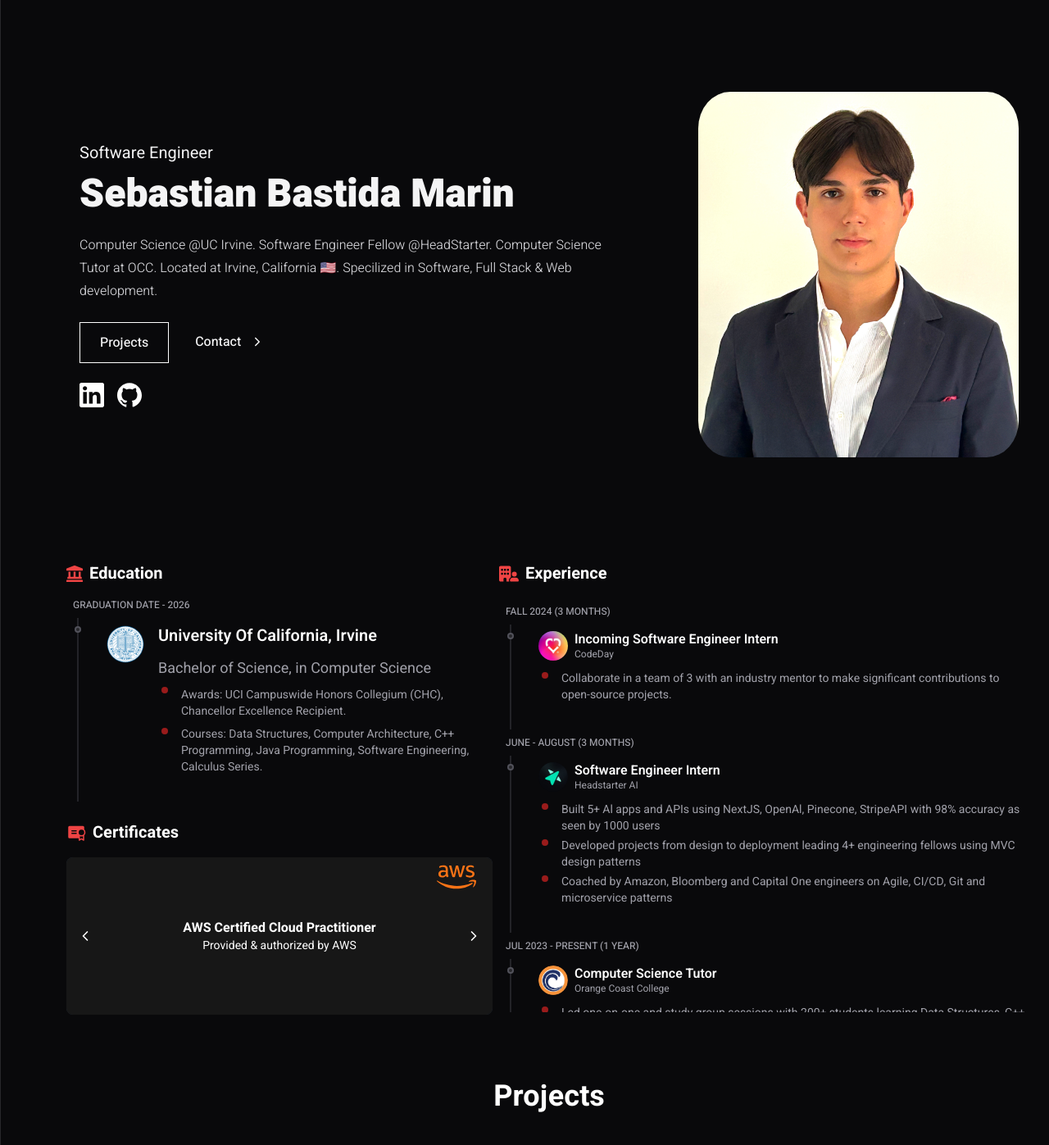
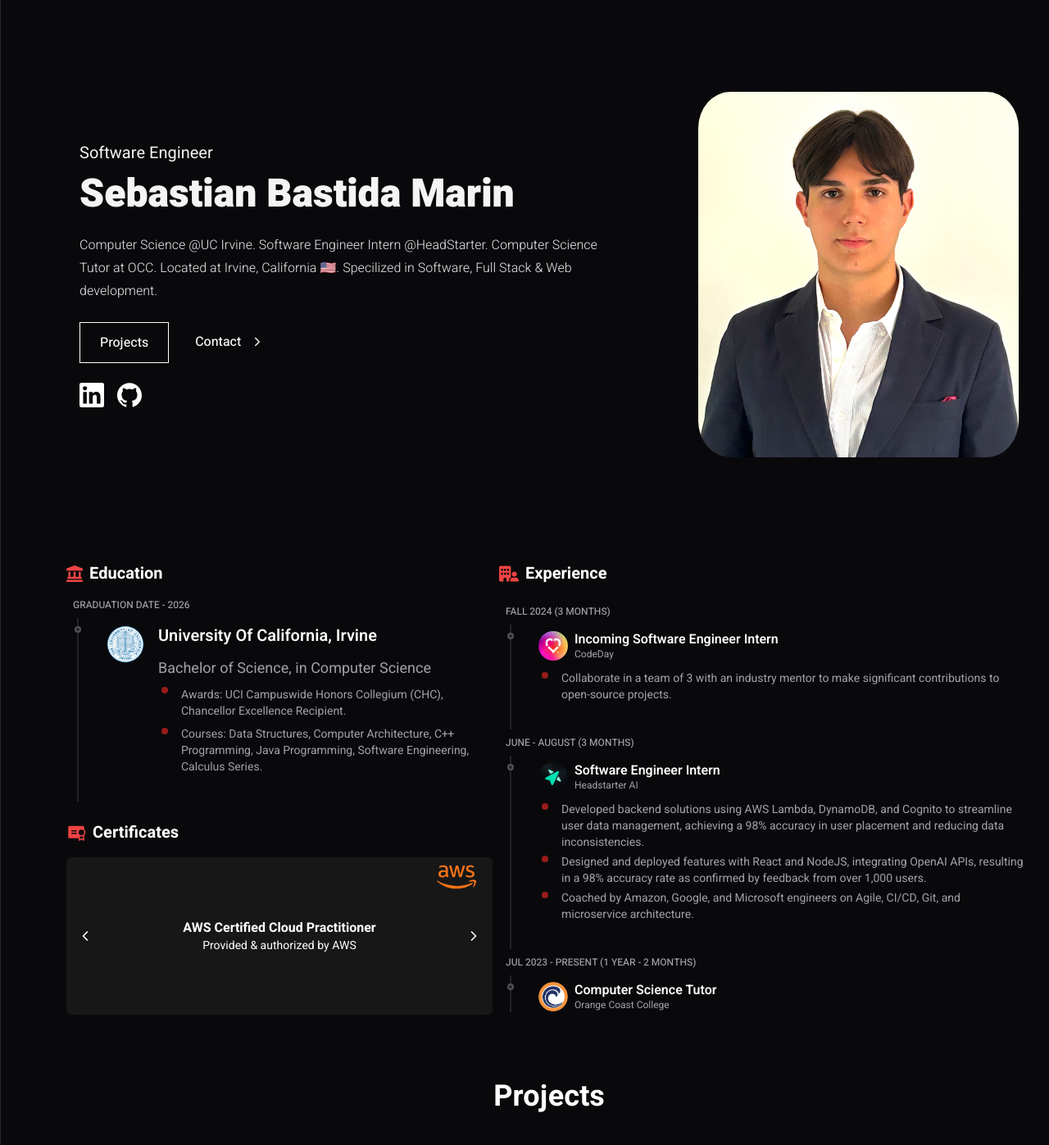
Before and after one commit to developersbm/personal-website, a React (Vite) app: page / in a window 1280 px wide. Shown: the top 1397 px of the page at 82% size. Built offline with nearby package versions, Linux system fonts and the light colour scheme.

Commit message:
changed info

```diff
--- a/src/data/user_info.js
+++ b/src/data/user_info.js
@@ -2,7 +2,7 @@ const info = {
     // ============ MAIN DETAILS ============
     main: {
         name: "Sebastian Bastida Marin",
-        description: "Computer Science @UC Irvine. Software Engineer Fellow @HeadStarter. Computer Science Tutor at OCC. Located at Irvine, California 🇺🇸. Specilized in Software, Full Stack & Web development.",
+        description: "Computer Science @UC Irvine. Software Engineer Intern @HeadStarter. Computer Science Tutor at OCC. Located at Irvine, California 🇺🇸. Specilized in Software, Full Stack & Web development.",
         socialmedia: "../uci.png",
         role: "Software Engineer",
         photo: "../foto.png",
@@ -86,19 +86,6 @@ const info = {
 
     // ============ EXPERIENCE ============
     experience: [
-        /*
-        {
-            position: "LA-Tech.org & Microsoft",
-            company: "Microsoft Tech Career Academy",
-            duration: "Fall 2024",
-            image: "microsoft.png",
-            descriptions: [
-                "Engaged with industry experts from Waymo, Microsoft, and others to gain insights and enhance technical understanding.",
-                "Designed and deployed a comprehensive AWS framework for a med tech company, covering Operating Systems & Servers, Identity & Authentication Services, Networking, Cloud Administration, Security & Monitoring, and Back-Up & Recovery.",
-                "Delivered robust cloud solutions, ensuring high performance, security, and reliability for critical healthcare applications."
-            ]
-        },
-        */
         {
             position: "CodeDay",
             company: "Incoming Software Engineer Intern",
@@ -114,15 +101,15 @@ const info = {
             duration: "June - August (3 Months)",
             image: "headstarter.png",
             descriptions: [
-                "Built 5+ Al apps and APIs using NextJS, OpenAl, Pinecone, StripeAPI with 98% accuracy as seen by 1000 users",
-                "Developed projects from design to deployment leading 4+ engineering fellows using MVC design patterns",
-                "Coached by Amazon, Bloomberg and Capital One engineers on Agile, CI/CD, Git and microservice patterns"
+                "Developed backend solutions using AWS Lambda, DynamoDB, and Cognito to streamline user data management, achieving a 98% accuracy in user placement and reducing data inconsistencies.",
+                "Designed and deployed features with React and NodeJS, integrating OpenAI APIs, resulting in a 98% accuracy rate as confirmed by feedback from over 1,000 users.",
+                "Coached by Amazon, Google, and Microsoft engineers on Agile, CI/CD, Git, and microservice architecture."
             ]
         },
         {
             position: "Orange Coast College",
             company: "Computer Science Tutor",
-            duration: "Jul 2023 - Present (1 Year)",
+            duration: "Jul 2023 - Present (1 Year - 2 Months)",
             image: "orange.png",
             descriptions: [
                 "Led one-on-one and study group sessions with 200+ students learning Data Structures, C++ & Computer Architecture.",
```
